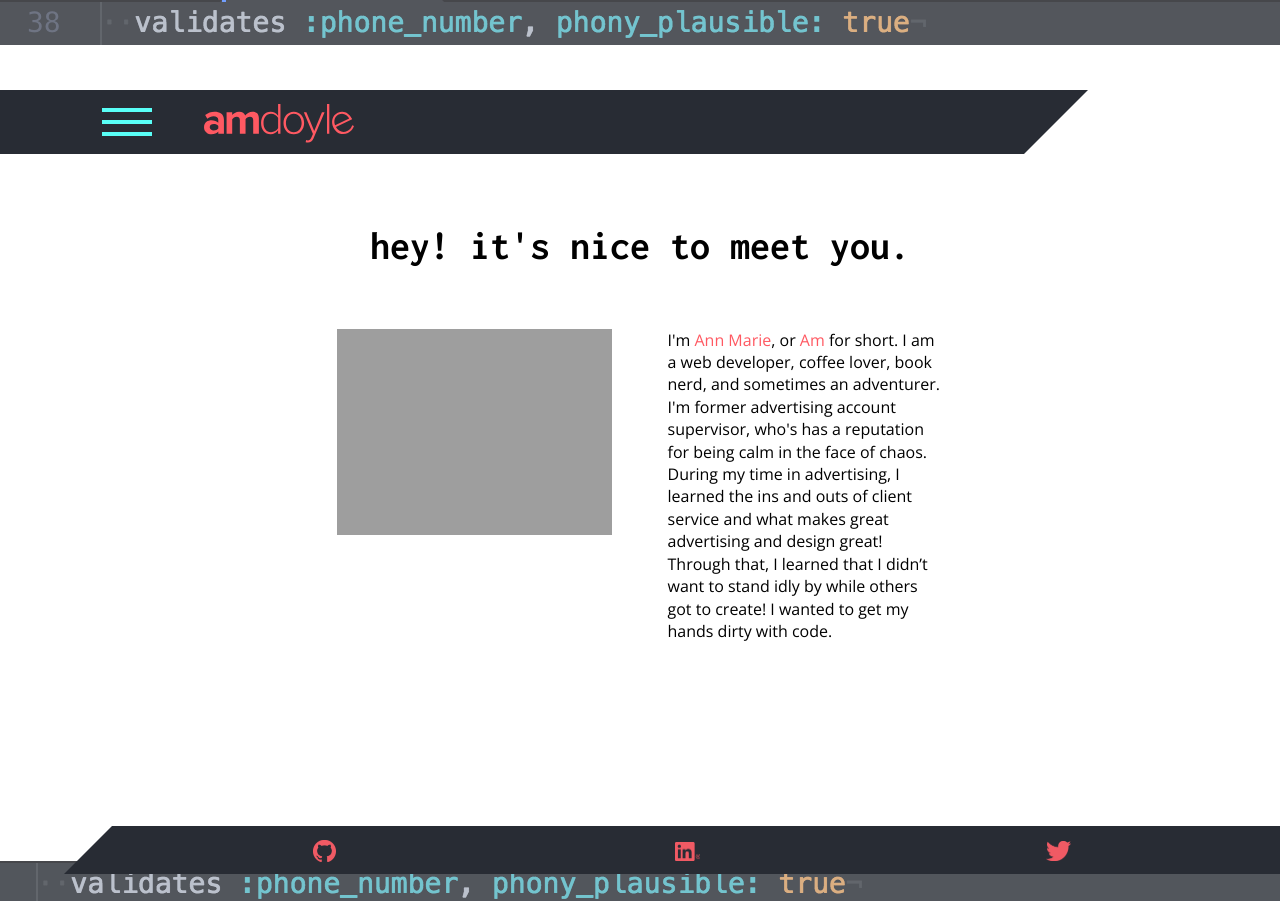
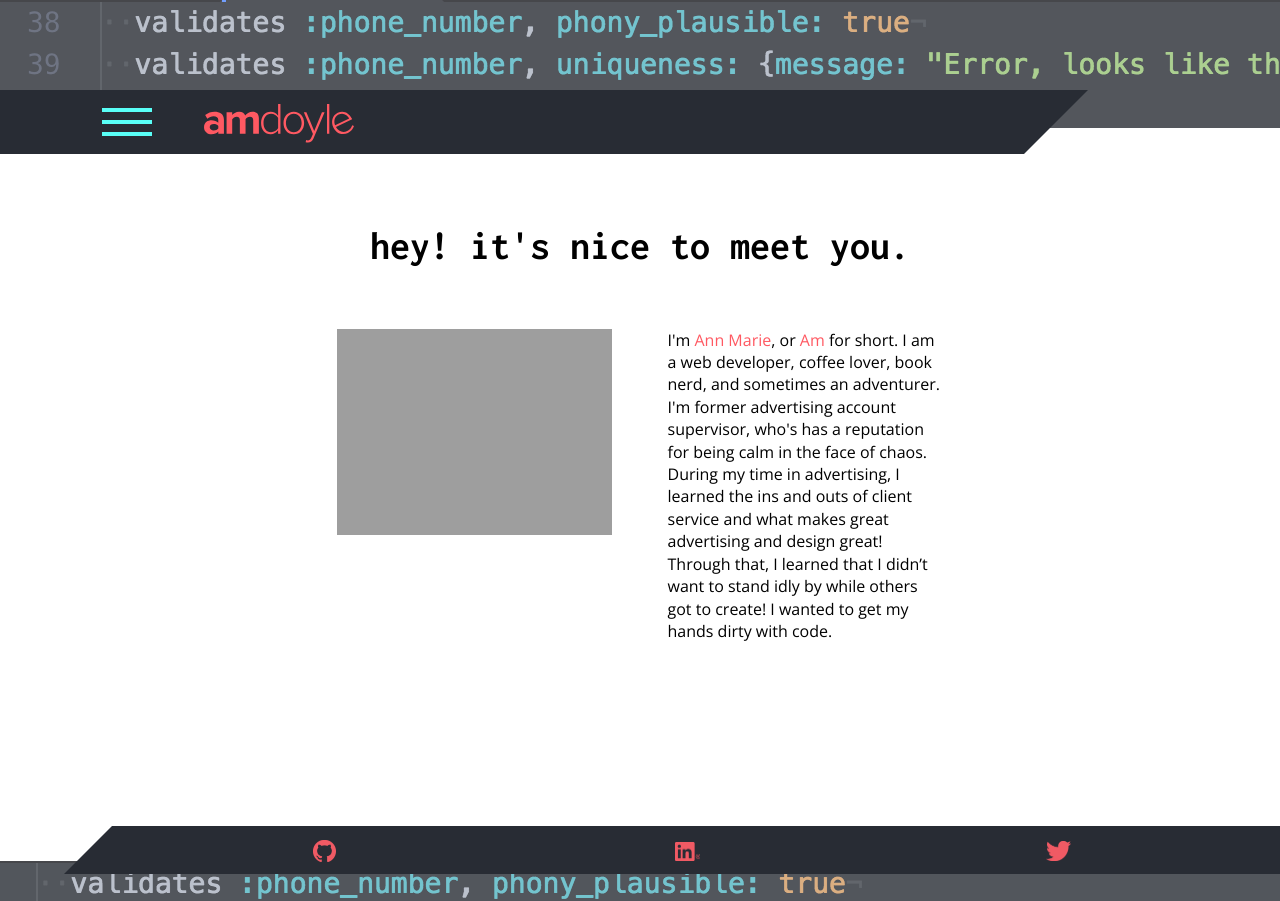
Before and after one commit to amdoyle/amdoyle, a Jekyll site: the page built from index.html, in a window 1280 px wide. Built offline with Jekyll 4.4.1, drawn with Linux system fonts in a browser that asks for light colours; nearby versions of some CDN libraries.

Commit message:
Tweak layouts for safari and firefox

```diff
--- a/_sass/_layout.scss
+++ b/_sass/_layout.scss
@@ -29,7 +29,7 @@
 .background-image {
   opacity: 0.8;
   background-image: url('../images/code.png');
-  height: 5%;
+  height: 8em;
   width: 100%;
   position: fixed;
 }
```
